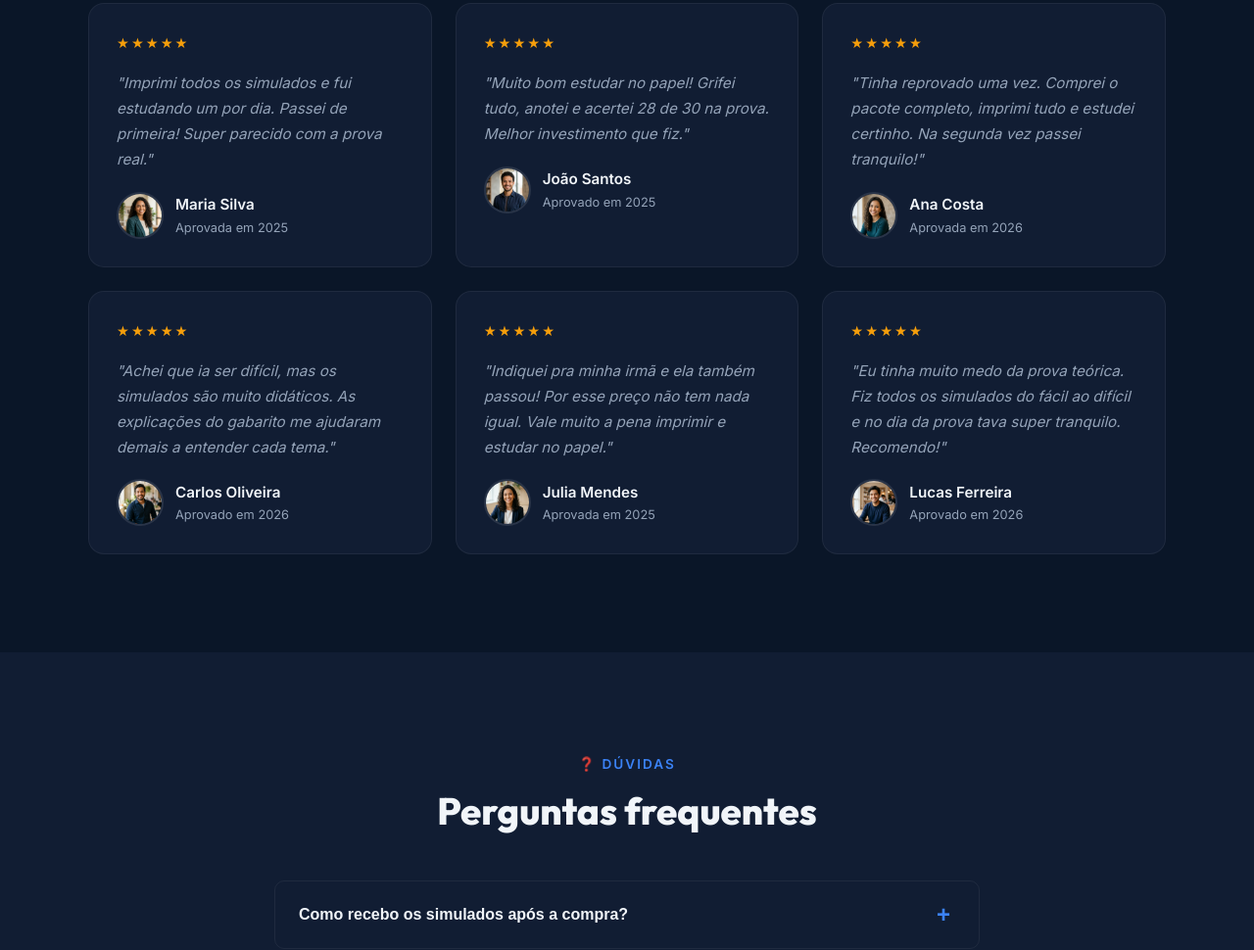
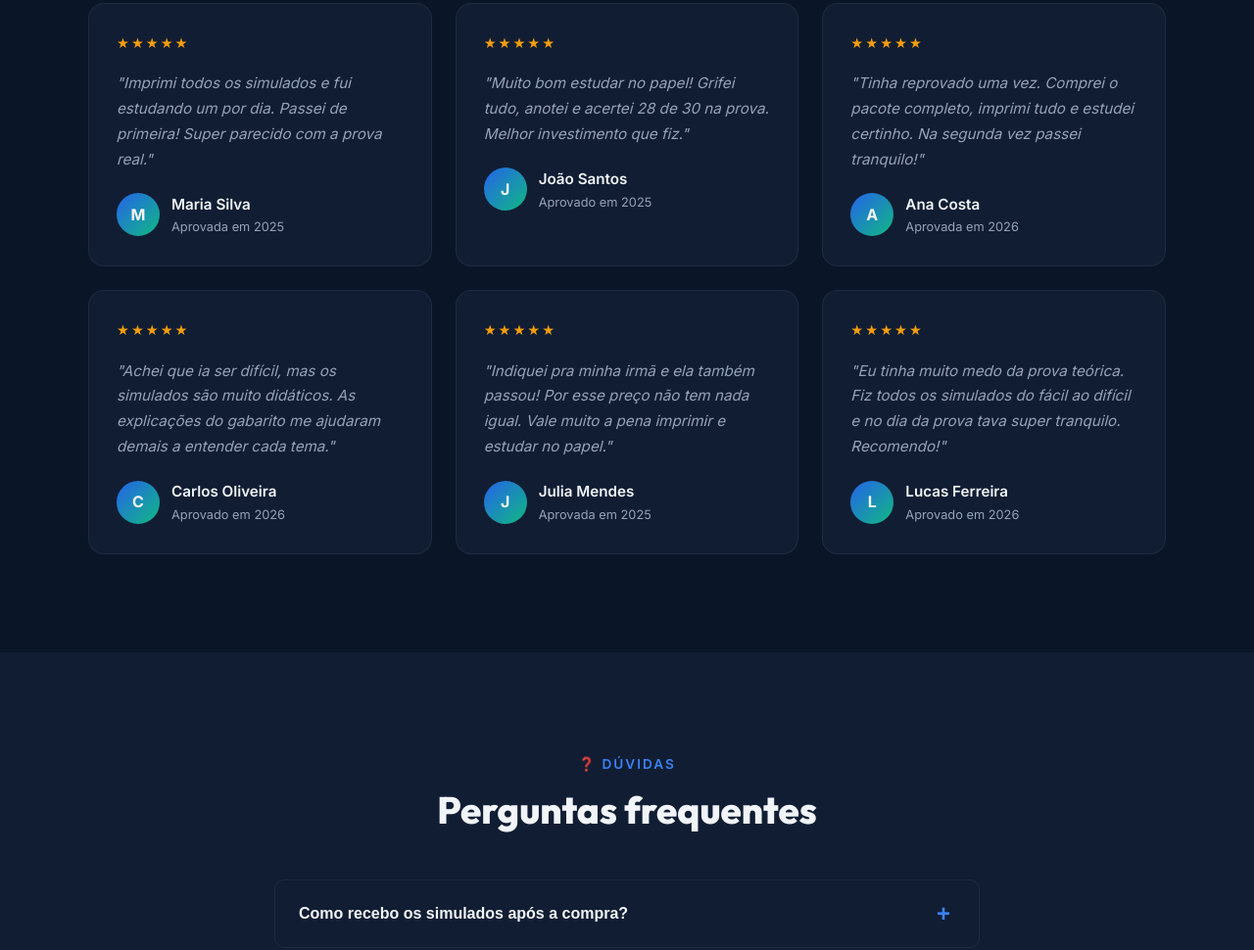
Before and after one commit to LuizGomess19/Aprova-o-Total, a plain HTML site: page index.html in a window 1280 px wide. Shown: the part 5064-6034 px from the top of the page at 98% size. Drawn offline with Linux system fonts and the light colour scheme.

Commit message:
remove-fotos-feedback

```diff
--- a/index.html
+++ b/index.html
@@ -280,7 +280,7 @@
           <div class="testimonial-stars">★★★★★</div>
           <p class="testimonial-text">"Imprimi todos os simulados e fui estudando um por dia. Passei de primeira! Super parecido com a prova real."</p>
           <div class="testimonial-author">
-            <img src="img/avatar_maria.png" alt="Maria Silva" class="testimonial-avatar-img">
+            <div class="testimonial-avatar">M</div>
             <div>
               <p class="testimonial-name">Maria Silva</p>
               <p class="testimonial-role">Aprovada em 2025</p>
@@ -291,7 +291,7 @@
           <div class="testimonial-stars">★★★★★</div>
           <p class="testimonial-text">"Muito bom estudar no papel! Grifei tudo, anotei e acertei 28 de 30 na prova. Melhor investimento que fiz."</p>
           <div class="testimonial-author">
-            <img src="img/avatar_joao.png" alt="João Santos" class="testimonial-avatar-img">
+            <div class="testimonial-avatar">J</div>
             <div>
               <p class="testimonial-name">João Santos</p>
               <p class="testimonial-role">Aprovado em 2025</p>
@@ -302,7 +302,7 @@
           <div class="testimonial-stars">★★★★★</div>
           <p class="testimonial-text">"Tinha reprovado uma vez. Comprei o pacote completo, imprimi tudo e estudei certinho. Na segunda vez passei tranquilo!"</p>
           <div class="testimonial-author">
-            <img src="img/avatar_ana.png" alt="Ana Costa" class="testimonial-avatar-img">
+            <div class="testimonial-avatar">A</div>
             <div>
               <p class="testimonial-name">Ana Costa</p>
               <p class="testimonial-role">Aprovada em 2026</p>
@@ -313,7 +313,7 @@
           <div class="testimonial-stars">★★★★★</div>
           <p class="testimonial-text">"Achei que ia ser difícil, mas os simulados são muito didáticos. As explicações do gabarito me ajudaram demais a entender cada tema."</p>
           <div class="testimonial-author">
-            <img src="img/avatar_carlos.png" alt="Carlos Oliveira" class="testimonial-avatar-img">
+            <div class="testimonial-avatar">C</div>
             <div>
               <p class="testimonial-name">Carlos Oliveira</p>
               <p class="testimonial-role">Aprovado em 2026</p>
@@ -324,7 +324,7 @@
           <div class="testimonial-stars">★★★★★</div>
           <p class="testimonial-text">"Indiquei pra minha irmã e ela também passou! Por esse preço não tem nada igual. Vale muito a pena imprimir e estudar no papel."</p>
           <div class="testimonial-author">
-            <img src="img/avatar_julia.png" alt="Julia Mendes" class="testimonial-avatar-img">
+            <div class="testimonial-avatar">J</div>
             <div>
               <p class="testimonial-name">Julia Mendes</p>
               <p class="testimonial-role">Aprovada em 2025</p>
@@ -335,7 +335,7 @@
           <div class="testimonial-stars">★★★★★</div>
           <p class="testimonial-text">"Eu tinha muito medo da prova teórica. Fiz todos os simulados do fácil ao difícil e no dia da prova tava super tranquilo. Recomendo!"</p>
           <div class="testimonial-author">
-            <img src="img/avatar_lucas.png" alt="Lucas Ferreira" class="testimonial-avatar-img">
+            <div class="testimonial-avatar">L</div>
             <div>
               <p class="testimonial-name">Lucas Ferreira</p>
               <p class="testimonial-role">Aprovado em 2026</p>
```
Also changed, not shown: img/avatar_ana.png (deleted), img/avatar_carlos.png (deleted), img/avatar_joao.png (deleted), img/avatar_julia.png (deleted), img/avatar_lucas.png (deleted), img/avatar_maria.png (deleted).
